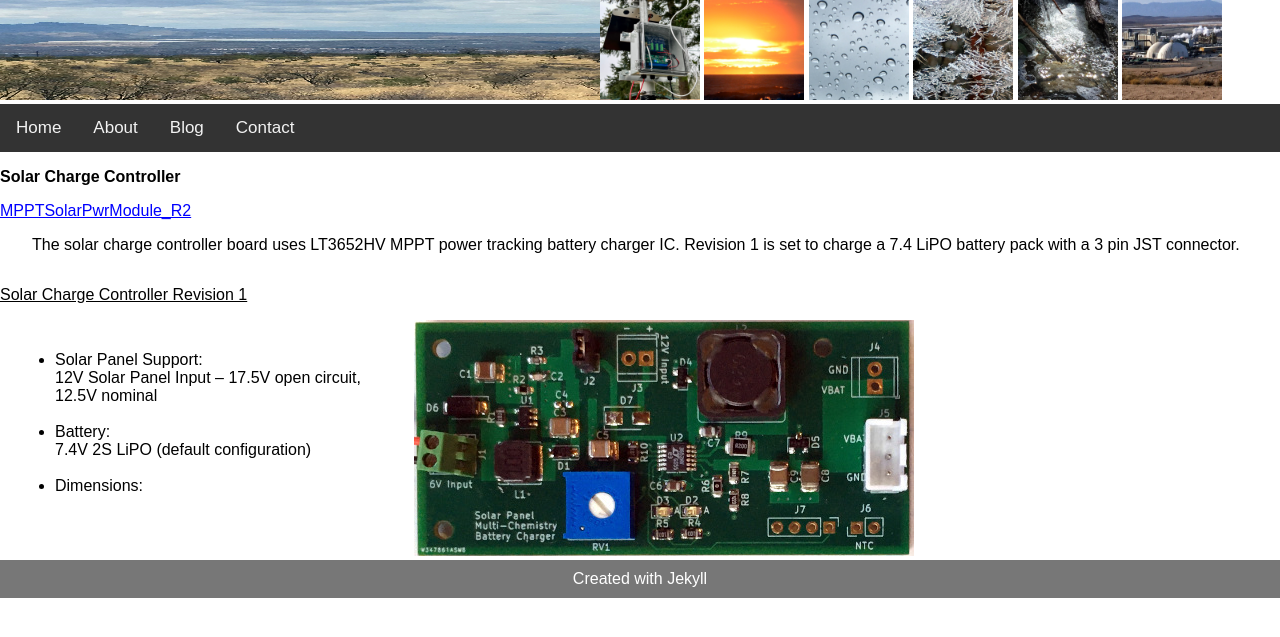
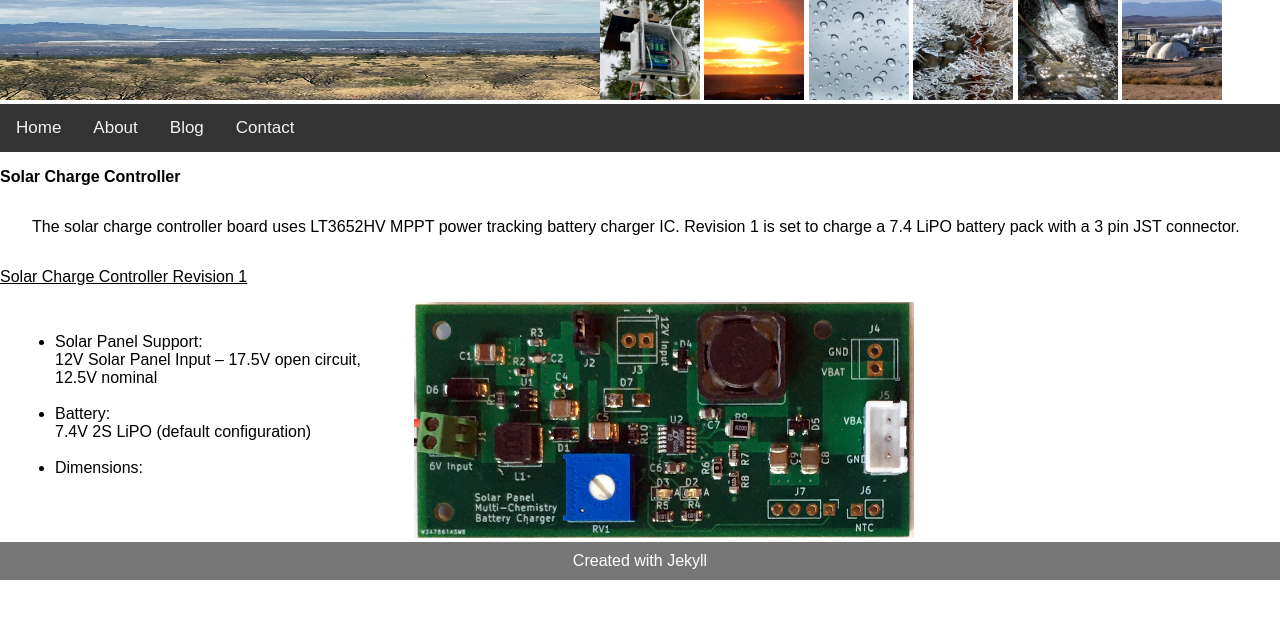
Before and after one commit to jswiles/jswiles.github.io, a Jekyll site: the page built from _pages/solcon.markdown, in a window 1280 px wide. Shown: the top 637 px of the page. Built offline with Jekyll 4.4.1, drawn with Linux system fonts in a browser that asks for light colours.

```diff
--- a/_pages/solcon.markdown
+++ b/_pages/solcon.markdown
@@ -20,14 +20,6 @@
 </style>
 
   <p> <b> Solar Charge Controller </b> </p>
-
-  <div class="row">
-      <section>
-          <a style="color:blue;" href="/solcon" {% if page.title == "Solar Charger" %}class="active-page"{% endif %}>MPPTSolarPwrModule_R2</a>
-      </section>
-  </div>
-
-
 
   <div class="row">
       <section>
```
